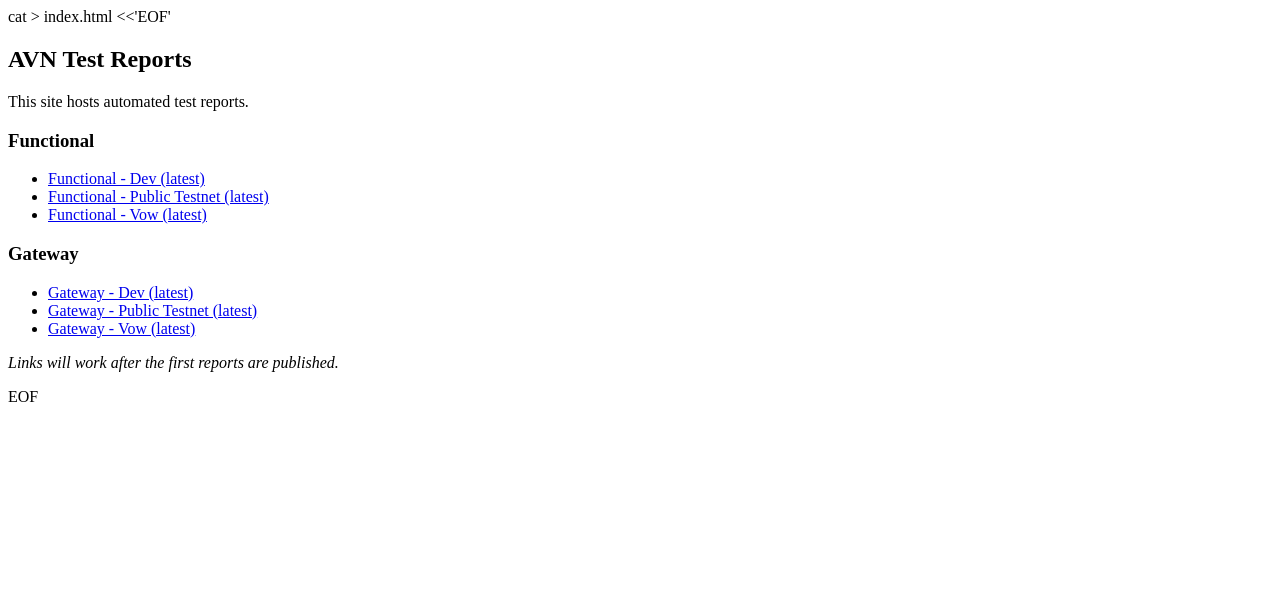
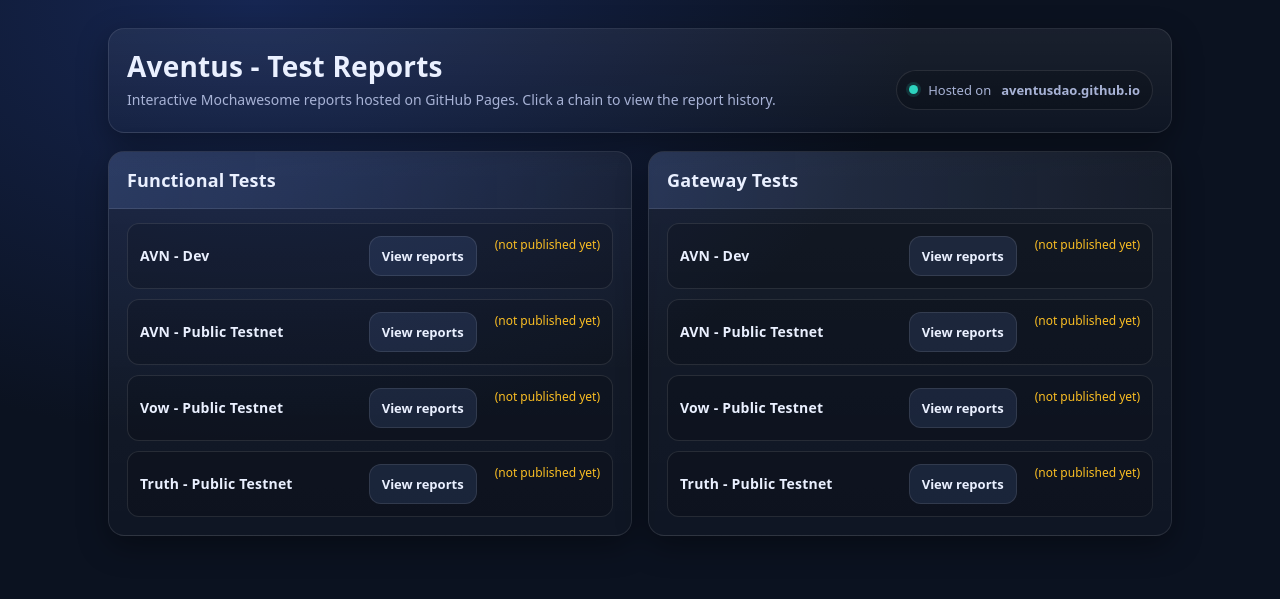
Before and after one commit to AventusDAO/avn-test-reports, a plain HTML site: page index.html in a window 1280 px wide. Drawn offline with Linux system fonts and the light colour scheme; no server answers.

Commit message:
Reports portal (#1)
* feat: add truth envs

* feat: adding first test report

* Update functional/dev latest report

* Update functional/dev latest report

* Update functional/dev latest report

* feat: prettify

* fix: folder structure

* fix: adding test for all for testing

* fix: fix the index

* fix: folder structure and index

* Publish functional/dev report 2026-01-19T15_39_56.html (retainDays=30)

* Publish functional/dev report 2026-01-19T15_42_35.html (retainDays=30)

* fix: index

* fix: remove urls from ui

* fix: delete not relevant files to this PR

* fix: vow url

* fix: pr comments

---------

Co-authored-by: Aventus CI <ci@aventus.io>

```diff
--- /dev/null
+++ b/assets/app.js
@@ -0,0 +1,30 @@
+// Best-effort: mark links that aren't published yet (helps first-time setup).
+// Once each chain folder has its own generated index.html, these checks are accurate.
+(async function () {
+    const links = Array.from(document.querySelectorAll("a[data-check]"));
+    if (!links.length) return;
+
+    let missing = 0;
+
+    await Promise.all(
+      links.map(async (a) => {
+        try {
+          const res = await fetch(a.getAttribute("href"), { method: "HEAD" });
+          if (!res.ok) throw new Error("not ok");
+        } catch (e) {
+          missing++;
+          const s = document.createElement("span");
+          s.className = "status missing";
+          s.textContent = " (not published yet)";
+          a.after(s);
+        }
+      })
+    );
+
+    const status = document.getElementById("status");
+    if (status) {
+      status.textContent = missing
+        ? `  •  ${missing} link(s) not published yet.`
+        : `  •  All links look published.`;
+    }
+  })();
--- /dev/null
+++ b/assets/styles.css
@@ -0,0 +1,112 @@
+:root{
+    --bg:#0b1220;
+    --panel:#101b33;
+    --text:#eaf0ff;
+    --muted:#a8b3d6;
+    --line:rgba(255,255,255,.10);
+    --accent:#7aa2ff;
+    --good:#2dd4bf;
+    --warn:#fbbf24;
+    --shadow: 0 10px 30px rgba(0,0,0,.35);
+    --radius: 16px;
+  }
+  *{ box-sizing:border-box; }
+  body{
+    margin:0;
+    font-family: ui-sans-serif, system-ui, -apple-system, Segoe UI, Roboto, Helvetica, Arial;
+    background: radial-gradient(1200px 800px at 20% 0%, #162652 0%, var(--bg) 55%) fixed;
+    color: var(--text);
+  }
+  .container{ max-width:1100px; margin:0 auto; padding:28px 18px 60px; }
+  .header{
+    display:flex; gap:16px; align-items:flex-end; justify-content:space-between; flex-wrap:wrap;
+    padding:18px 18px 22px;
+    border:1px solid var(--line);
+    border-radius: var(--radius);
+    background: linear-gradient(180deg, rgba(255,255,255,.06), rgba(255,255,255,.02));
+    box-shadow: var(--shadow);
+  }
+  h1{ margin:0; font-size:28px; letter-spacing:.2px; }
+  .subtitle{ margin:6px 0 0; color:var(--muted); line-height:1.35; font-size:14px; }
+  .pill{
+    display:inline-flex; align-items:center; gap:10px;
+    padding:10px 12px;
+    border:1px solid var(--line);
+    border-radius:999px;
+    background: rgba(0,0,0,.18);
+    color: var(--muted);
+    font-size: 13px;
+    white-space:nowrap;
+  }
+  .dot{ width:9px;height:9px;border-radius:999px;background:var(--good); box-shadow:0 0 0 3px rgba(45,212,191,.15); }
+  .grid{ margin-top:18px; display:grid; grid-template-columns:repeat(12,1fr); gap:16px; }
+  .card{
+    grid-column: span 12;
+    border:1px solid var(--line);
+    border-radius: var(--radius);
+    background: linear-gradient(180deg, rgba(255,255,255,.05), rgba(255,255,255,.02));
+    box-shadow: var(--shadow);
+    overflow:hidden;
+  }
+  @media (min-width: 900px){ .card{ grid-column: span 6; } }
+  .card-head{
+    padding:16px 18px;
+    background: linear-gradient(90deg, rgba(122,162,255,.16), rgba(0,0,0,0));
+    border-bottom:1px solid var(--line);
+    display:flex; align-items:center; justify-content:space-between; gap:10px;
+  }
+  .card-head h2{ margin:0; font-size:18px; letter-spacing:.2px; }
+  .badge{
+    padding:6px 10px;
+    border-radius:999px;
+    border:1px solid var(--line);
+    color: var(--muted);
+    background: rgba(0,0,0,.18);
+    font-size: 12px;
+  }
+  .card-body{ padding:14px 18px 18px; }
+  .chain-list{ display:flex; flex-direction:column; gap:10px; margin:0; padding:0; list-style:none; }
+  .row{
+    display:flex; align-items:center; justify-content:space-between; gap:12px;
+    padding:12px 12px;
+    border:1px solid var(--line);
+    border-radius:12px;
+    background: rgba(0,0,0,.16);
+  }
+  .row-left{ display:flex; flex-direction:column; gap:2px; min-width: 170px; }
+  .row-title{ font-weight:700; font-size:14px; letter-spacing:.2px; }
+  .row-sub{ color: var(--muted); font-size:12px; }
+  .actions{ display:flex; gap:10px; flex-wrap:wrap; justify-content:flex-end; }
+  .btn{
+    display:inline-flex; align-items:center; gap:8px;
+    padding:10px 12px;
+    border-radius:12px;
+    border:1px solid var(--line);
+    background: rgba(122,162,255,.12);
+    text-decoration:none;
+    font-size: 13px;
+    font-weight: 700;
+    color: var(--text);
+  }
+  .btn:hover{ background: rgba(122,162,255,.18); }
+  .footer{
+    margin-top: 18px;
+    padding: 14px 18px;
+    border:1px solid var(--line);
+    border-radius: var(--radius);
+    background: rgba(0,0,0,.18);
+    color: var(--muted);
+    font-size: 13px;
+    line-height: 1.5;
+  }
+  code{
+    font-family: ui-monospace, SFMono-Regular, Menlo, Monaco, Consolas, "Liberation Mono", "Courier New", monospace;
+    background: rgba(255,255,255,.06);
+    padding: 2px 6px;
+    border-radius: 8px;
+    border:1px solid var(--line);
+    color: var(--text);
+    font-size: 12px;
+  }
+  .status{ margin-left:8px; font-size:12px; color: var(--muted); }
+  .status.missing{ color: var(--warn); }
--- a/index.html
+++ b/index.html
@@ -1,29 +1,124 @@
-cat > index.html <<'EOF'
 <!doctype html>
-<html>
+<html lang="en">
 <head>
   <meta charset="utf-8" />
+  <meta name="viewport" content="width=device-width, initial-scale=1" />
   <title>AVN Test Reports</title>
+
+  <link rel="stylesheet" href="./assets/styles.css" />
 </head>
 <body>
-  <h2>AVN Test Reports</h2>
-  <p>This site hosts automated test reports.</p>
+  <div class="container">
+    <div class="header">
+      <div>
+        <h1>Aventus - Test Reports</h1>
+        <p class="subtitle">
+          Interactive Mochawesome reports hosted on GitHub Pages.
+          Click a chain to view the report history.
+        </p>
+      </div>
+      <div class="pill" title="GitHub Pages hosted">
+        <span class="dot"></span>
+        Hosted on <strong>aventusdao.github.io</strong>
+      </div>
+    </div>
 
-  <h3>Functional</h3>
-  <ul>
-    <li><a href="./functional/dev/latest.html">Functional - Dev (latest)</a></li>
-    <li><a href="./functional/public_testnet/latest.html">Functional - Public Testnet (latest)</a></li>
-    <li><a href="./functional/vow/latest.html">Functional - Vow (latest)</a></li>
-  </ul>
+    <div class="grid">
+      <!-- Functional -->
+      <section class="card">
+        <div class="card-head">
+          <h2>Functional Tests</h2>
+        </div>
+        <div class="card-body">
+          <ul class="chain-list">
+            <li class="row">
+              <div class="row-left">
+                <div class="row-title">AVN - Dev</div>
+              </div>
+              <div class="actions">
+                <a class="btn" data-check href="./functional/dev/">View reports</a>
+              </div>
+            </li>
 
-  <h3>Gateway</h3>
-  <ul>
-    <li><a href="./gateway/dev/latest.html">Gateway - Dev (latest)</a></li>
-    <li><a href="./gateway/public_testnet/latest.html">Gateway - Public Testnet (latest)</a></li>
-    <li><a href="./gateway/vow/latest.html">Gateway - Vow (latest)</a></li>
-  </ul>
+            <li class="row">
+              <div class="row-left">
+                <div class="row-title">AVN - Public Testnet</div>
+              </div>
+              <div class="actions">
+                <a class="btn" data-check href="./functional/public_testnet/">View reports</a>
+              </div>
+            </li>
 
-  <p><em>Links will work after the first reports are published.</em></p>
+            <li class="row">
+              <div class="row-left">
+                <div class="row-title">Vow - Public Testnet</div>
+              </div>
+              <div class="actions">
+                <a class="btn" data-check href="./functional/vow/">View reports</a>
+              </div>
+            </li>
+
+            <li class="row">
+              <div class="row-left">
+                <div class="row-title">Truth - Public Testnet</div>
+              </div>
+              <div class="actions">
+                <a class="btn" data-check href="./functional/truth_testnet/">View reports</a>
+              </div>
+            </li>
+          </ul>
+        </div>
+      </section>
+
+      <!-- Gateway -->
+      <section class="card">
+        <div class="card-head">
+          <h2>Gateway Tests</h2>
+        </div>
+        <div class="card-body">
+          <ul class="chain-list">
+            <li class="row">
+              <div class="row-left">
+                <div class="row-title">AVN - Dev</div>
+              </div>
+              <div class="actions">
+                <a class="btn" data-check href="./gateway/dev/">View reports</a>
+              </div>
+            </li>
+
+            <li class="row">
+              <div class="row-left">
+                <div class="row-title">AVN - Public Testnet</div>
+              </div>
+              <div class="actions">
+                <a class="btn" data-check href="./gateway/public_testnet/">View reports</a>
+              </div>
+            </li>
+
+            <li class="row">
+              <div class="row-left">
+                <div class="row-title">Vow - Public Testnet</div>
+              </div>
+              <div class="actions">
+                <a class="btn" data-check href="./gateway/vow/">View reports</a>
+              </div>
+            </li>
+
+            <li class="row">
+              <div class="row-left">
+                <div class="row-title">Truth - Public Testnet</div>
+              </div>
+              <div class="actions">
+                <a class="btn" data-check href="./gateway/truth_testnet/">View reports</a>
+              </div>
+            </li>
+          </ul>
+        </div>
+      </section>
+    </div>
+  </div>
+
+  <!-- Put JS at the end so DOM is ready -->
+  <script src="./assets/app.js" defer></script>
 </body>
 </html>
-EOF
```
